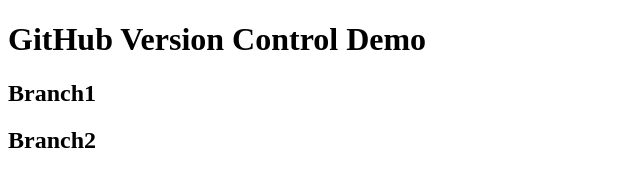
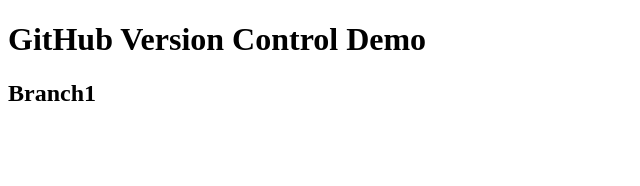
Before and after one commit to rma010101/rev18-github-version-control-5, a plain HTML site: page index.html in a window 1280 px wide. Shown: the whole page, without its empty margins (0-640 px from the left). Drawn offline with Linux system fonts and the light colour scheme.

```diff
--- a/index.html
+++ b/index.html
@@ -8,6 +8,5 @@
 <body>
     <h1>GitHub Version Control Demo</h1>
     <h2>Branch1</h2>
-    <h2>Branch2</h2>
 </body>
 </html>
```
